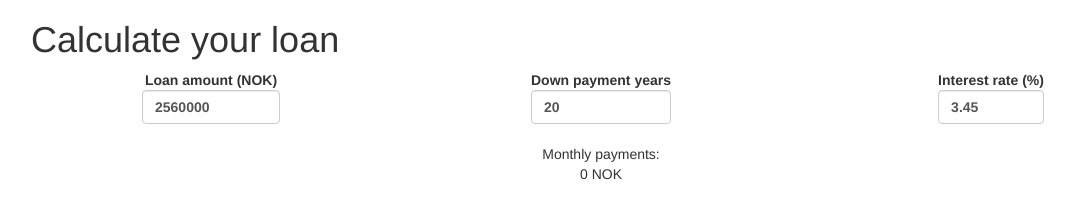
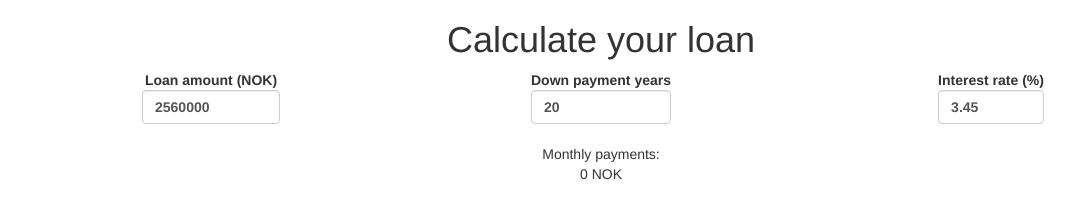
Before and after one commit to kjarnet/loan-calculator, a website: page app/index.html in a window 1280 px wide. Shown: the whole page, without its empty margins (39-1114 px from the left). Drawn offline with nearby package versions, Linux system fonts and the light colour scheme.

Commit message:
Center header.

```diff
--- a/app/css/app.css
+++ b/app/css/app.css
@@ -1,4 +1,8 @@
 /* app css stylesheet */
+
+h1 {
+    text-align: center;
+}
 
 .loan-input {
     text-align: center;
--- a/app/index.html
+++ b/app/index.html
@@ -21,7 +21,11 @@
   <![endif]-->
 
   <div data-ng-controller="InitCtrl" class="container">
-      <h1>Calculate your loan</h1>
+      <div class="row">
+        <div class="col-md-12">
+          <h1>Calculate your loan</h1>
+        </div>
+      </div>
       <cc-calculator-form amount="inputParameters.amount" down-pay-years="inputParameters.downPayYears" interest="inputParameters.interest"></cc-calculator-form>
   </div>
 
```
